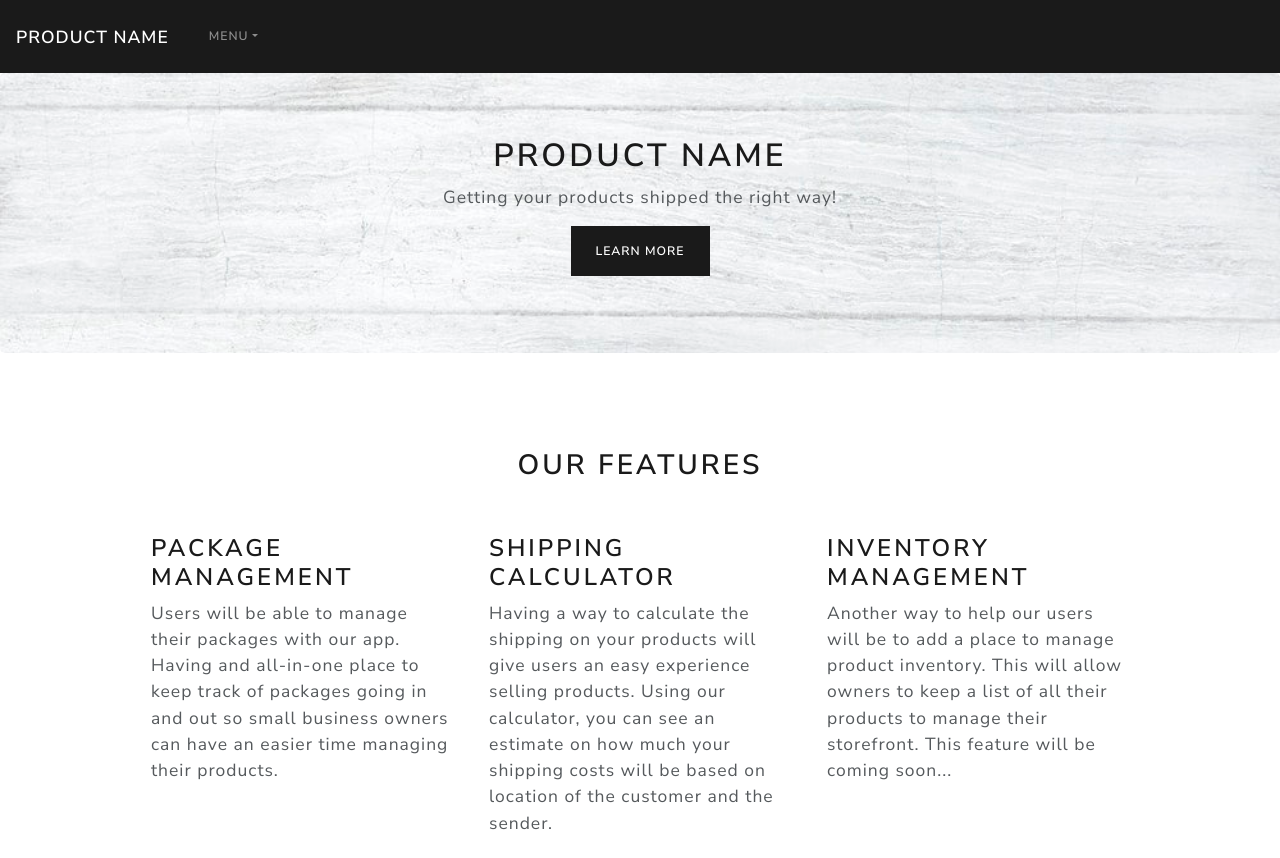
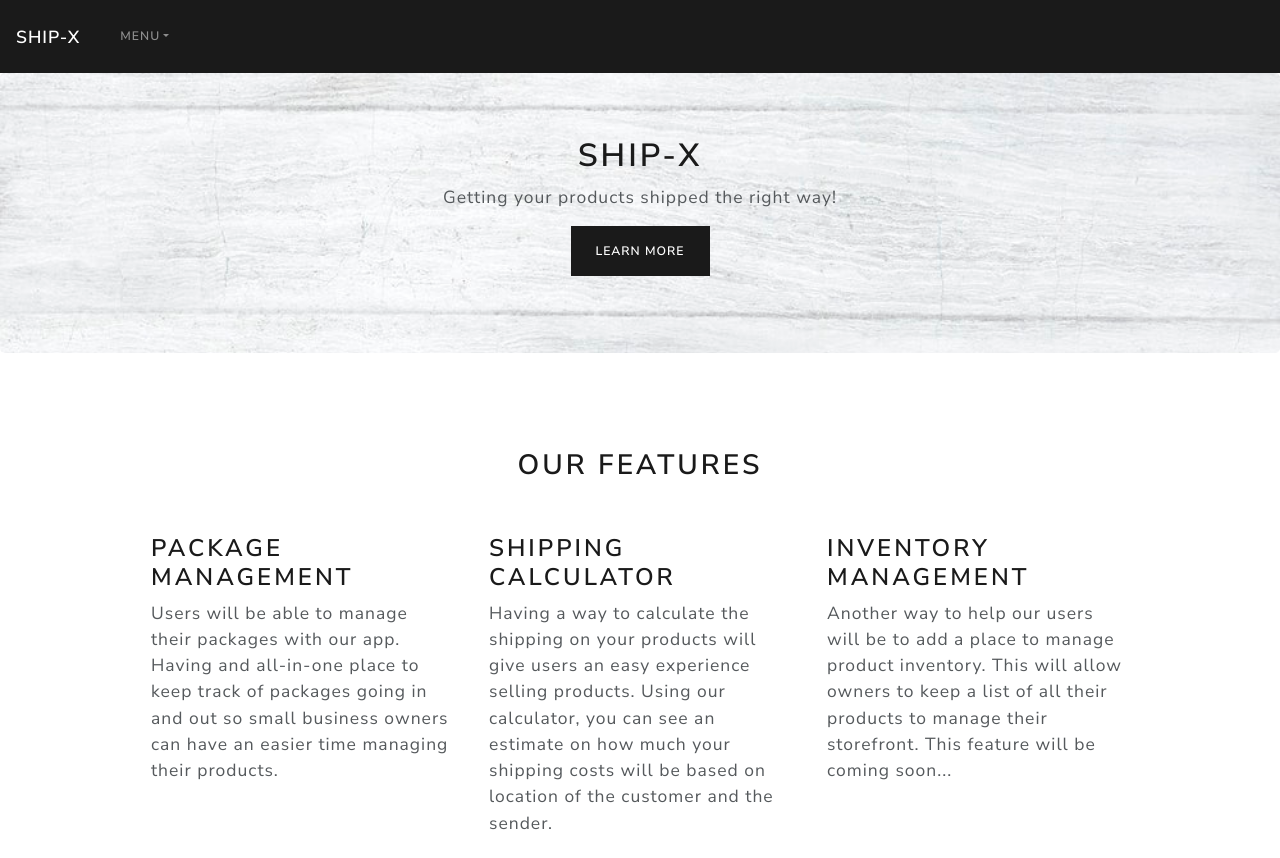
Before and after one commit to ryd0g/FinalProject, a plain HTML site: page homepage.html in a window 1280 px wide. Shown: the top 858 px of the page. Drawn offline with nearby package versions, Linux system fonts and the light colour scheme.

Commit message:
fixed title

```diff
--- a/homepage.html
+++ b/homepage.html
@@ -13,13 +13,13 @@
     <link rel="stylesheet" href="https://cdnjs.cloudflare.com/ajax/libs/font-awesome/4.7.0/css/font-awesome.min.css" />
     <script src="https://code.jquery.com/jquery-3.5.1.min.js"></script>
     <script src="https://stackpath.bootstrapcdn.com/bootstrap/4.5.0/js/bootstrap.min.js"></script>
-    <title>product name</title>
+    <title>Ship-X</title>
 </head>
 
 <body>
     <!-- nav -->
     <nav class="navbar sticky-top navbar-expand navbar-dark bg-primary">
-        <a class="navbar-brand" href="homepage.html">product name</a>
+        <a class="navbar-brand" href="homepage.html">Ship-X</a>
         <div class="navbar-nav">
             <div class="dropdown">
                 <a class="nav-link dropdown-toggle" data-toggle="dropdown" href="#" role="button" aria-haspopup="true" aria-expanded="true">Menu</a>
@@ -35,7 +35,7 @@
     <!-- title -->
     <section id="hero">
         <div class="jumbotron text-center">
-            <h1>product name</h1>
+            <h1>Ship-X</h1>
             <p class="lead">Getting your products shipped the right way!</p>
             <a href="about.html" class="btn btn-primary">Learn More</a>
         </div>
```
